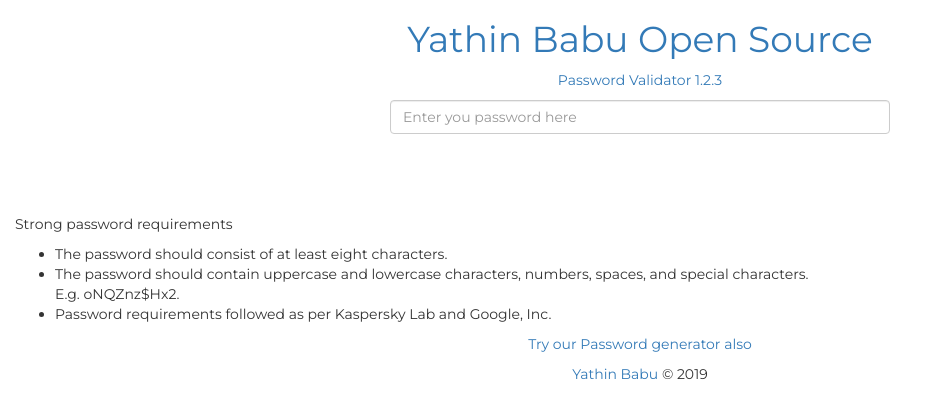
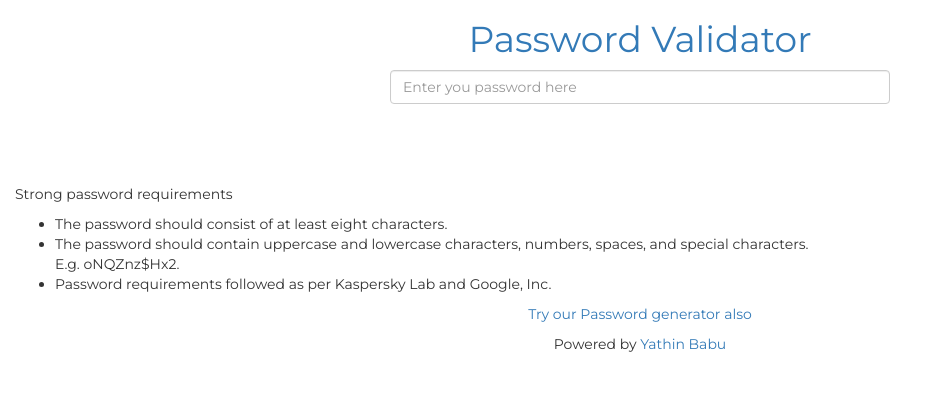
Before and after one commit to yathinbabux/password-validator, a plain HTML site: page index.html in a window 1280 px wide. Shown: the whole page, without its empty margins (0-937 px from the left). Drawn offline with nearby package versions, Linux system fonts and the light colour scheme.

Commit message:
link changed

```diff
--- a/index.html
+++ b/index.html
@@ -12,8 +12,7 @@
     </head>
     <body class="container-fluid">
     <header>
-    <h1 class="text-center text-primary">Yathin Babu Open Source</h1>
-    <p class="text-center text-primary">Password Validator 1.2.3</p>
+    <h1 class="text-center text-primary">Password Validator</h1>
     </header>
     <main>
         <form>
@@ -26,9 +25,9 @@
             <li>The password should contain uppercase and lowercase characters, numbers, spaces, and special characters.<br>E.g. oNQZnz$Hx2.</li>
             <li>Password requirements followed as per Kaspersky Lab and Google, Inc.</li>
         </ul>
-        <p class="text-center"><a href="https://yathinbabu.github.io/password-generator/">Try our Password generator also</a></p>
+        <p class="text-center"><a href="https://codepen.io/yathinbabu/full/VwveRaR">Try our Password generator also</a></p>
         </main>
-        <footer id="footer" class="text-center"><a href="https://yathinbabu.github.io">Yathin Babu</a> &copy; 2019</footer>
+        <footer id="footer" class="text-center">Powered by <a href="https://www.yathinbabu.in/profile">Yathin Babu</a></footer>
         <script src="index.js"></script>
     </body>
 </html>
```
